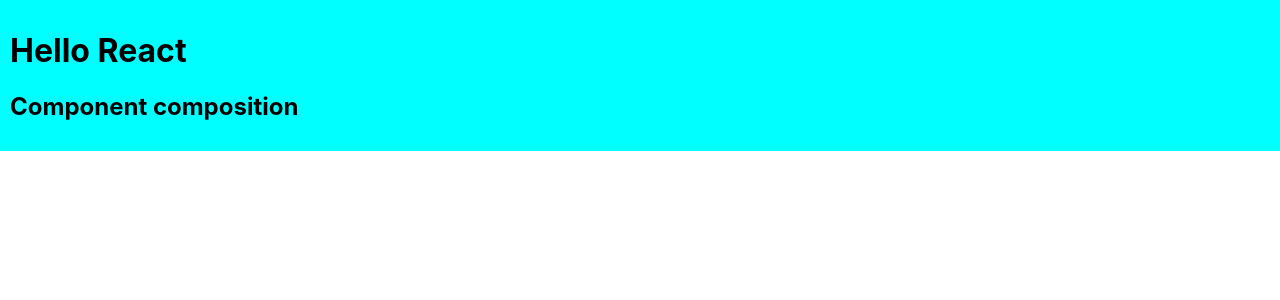
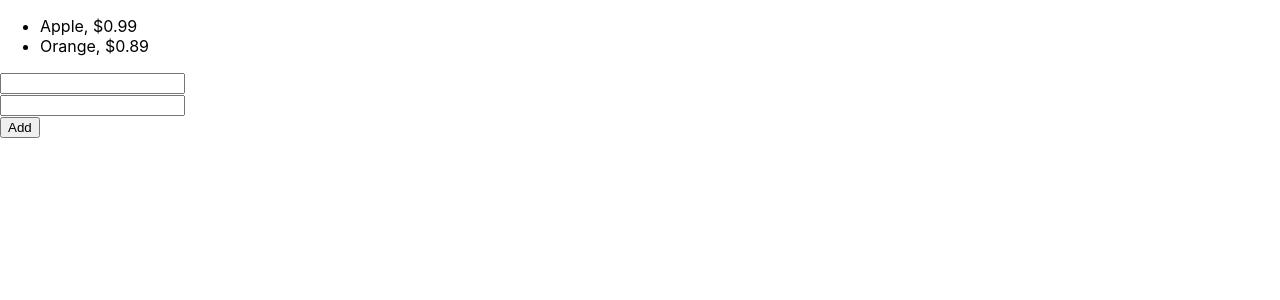
Before and after one commit to JoySiang/ReactTuto, a React (Create React App) app: page / in a window 1280 px wide. Shown: the top 300 px of the page. Built offline with nearby package versions, Linux system fonts and the light colour scheme.

Commit message:
feat: functional component

```diff
--- a/src/App.js
+++ b/src/App.js
@@ -1,16 +1,46 @@
-import React from 'react'
-import Toolbar  from './Toolbar';
-class App extends React.Component {
-  render() {
-    return (
-      <div>
-        <Toolbar>
-          <h1>Hello React</h1>
-          <h2>Component composition</h2>
-        </Toolbar>
-      </div>
-    )
+import React, { createRef, useState} from "react";
+
+const Item = ({ name, price }) => (
+  <li>{name}, ${price}</li>
+)
+
+const App = props => {
+  let [ items, setItems ] = useState([
+      { id: 1, name: 'Apple', price: 0.99 },
+      { id: 2, name: 'Orange', price: 0.89 },
+  ]);
+
+  let nameRef = createRef();
+  let priceRef = createRef();
+
+  let add = () => {
+    let id = items.length + 1;
+    let name = nameRef.current.value;
+    let price = priceRef.current.value;
+
+    setItems([
+      ...items,
+      { id, name, price }
+    ])
   }
+
+  return (
+    <div>
+      <ul>
+        {items.map(i => (
+          <Item
+            key={i.id}
+            name={i.name}
+            price={i.price}
+          />
+        ))}
+      </ul>
+      <input type="text" ref={nameRef} /><br />
+      <input type="text" ref={priceRef} /><br />
+      <button onClick={add}>Add</button>
+    </div>
+  )
+
 }
 
 export default App;
```
